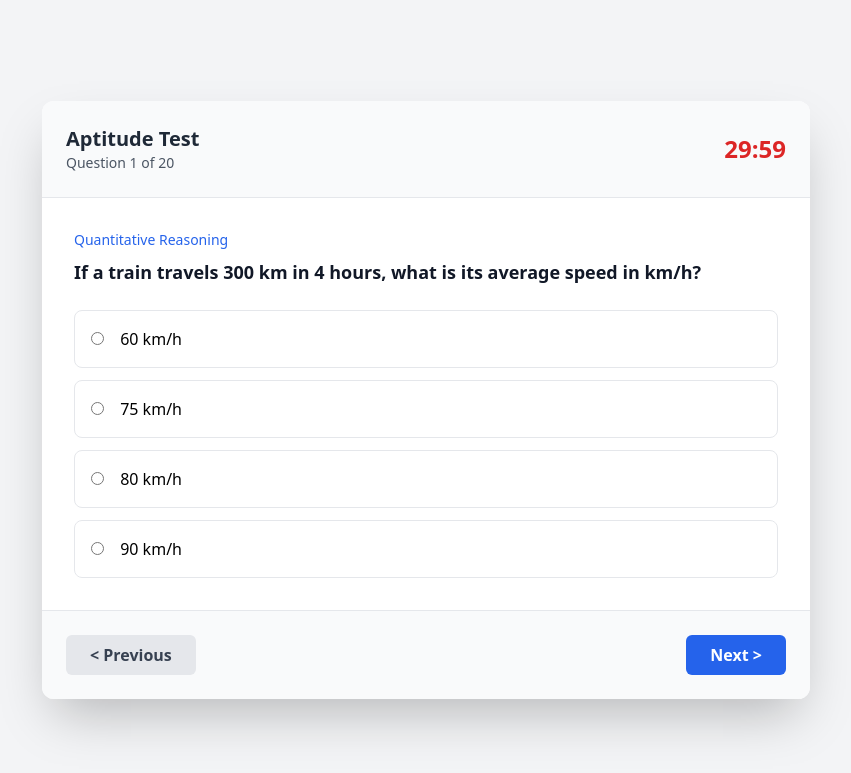
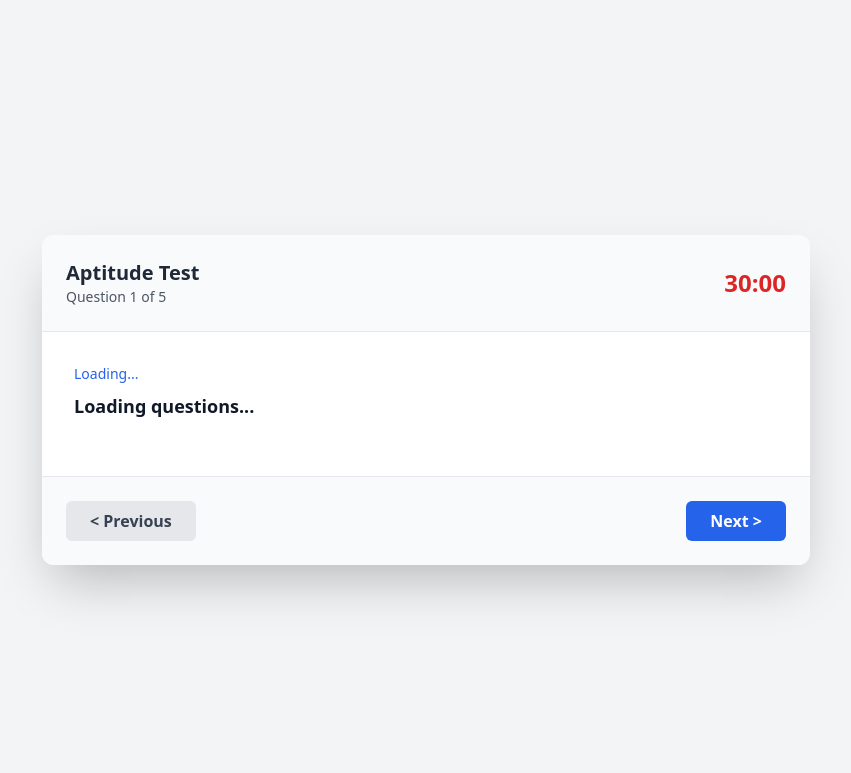
Before and after one commit to aashipandey513-stack/SKILLSYNC, a FastAPI app: template templates/aptitude_quiz.html in a window 1280 px wide. Shown: the top 773 px of the page, without its empty margins (214-1065 px from the left). Run offline with FastAPI, Linux system fonts and the light colour scheme; the template is opened without the code that fills it, so the values that code supplies are empty; some libraries are stand-ins or nearby versions.

Commit message:
Update templates/aptitude_quiz.html

```diff
--- a/templates/aptitude_quiz.html
+++ b/templates/aptitude_quiz.html
@@ -13,47 +13,30 @@
         <div class="p-6 bg-gray-50 border-b flex justify-between items-center">
             <div>
                 <h2 class="text-xl font-semibold text-gray-800">Aptitude Test</h2>
-                <p id="question-counter" class="text-sm text-gray-600">Question 1 of 20</p>
+                <p id="question-counter" class="text-sm text-gray-600">Question 1 of 5</p>
             </div>
             <div id="quiz-timer" class="text-2xl font-bold text-red-600">
-                29:59
+                30:00
             </div>
         </div>
 
         <div class="p-8">
             <div id="quiz-container">
-                <p id="question-category" class="text-sm font-medium text-blue-600 mb-2">Quantitative Reasoning</p>
+                <p id="question-category" class="text-sm font-medium text-blue-600 mb-2">Loading...</p>
                 <p id="question-text" class="text-lg font-semibold text-gray-900 mb-6">
-                    If a train travels 300 km in 4 hours, what is its average speed in km/h?
+                    Loading questions...
                 </p>
-
                 <div id="options-container" class="space-y-3">
-                    <label class="block w-full p-4 border rounded-lg hover:bg-gray-50 cursor-pointer">
-                        <input type="radio" name="option" class="mr-3">
-                        60 km/h
-                    </label>
-                    <label class="block w-full p-4 border rounded-lg hover:bg-gray-50 cursor-pointer">
-                        <input type="radio" name="option" class="mr-3">
-                        75 km/h
-                    </label>
-                    <label class="block w-full p-4 border rounded-lg hover:bg-gray-50 cursor-pointer">
-                        <input type="radio" name="option" class="mr-3">
-                        80 km/h
-                    </label>
-                    <label class="block w-full p-4 border rounded-lg hover:bg-gray-50 cursor-pointer">
-                        <input type="radio" name="option" class="mr-3">
-                        90 km/h
-                    </label>
-                </div>
+                    </div>
             </div>
 
-             <div id="loading-state" class="text-center p-16 hidden">
+            <div id="loading-state" class="text-center p-16 hidden">
                 <i class="fas fa-spinner fa-spin text-4xl text-blue-600"></i>
                 <p class="text-gray-600 mt-4">Submitting your test...</p>
             </div>
             <div id="end-state" class="text-center p-16 hidden">
                 <h3 class="text-2xl font-semibold">Test Completed!</h3>
-                <p class="text-gray-600 mt-2">Your score: <span id="quiz-score" class="font-bold text-xl">0/20</span></p>
+                <p class="text-gray-600 mt-2">Your score: <span id="quiz-score" class="font-bold text-xl">0/5</span></p>
                 <a href="/dashboard" class="mt-6 inline-block px-6 py-2 bg-blue-600 text-white rounded-md">Back to Dashboard</a>
             </div>
         </div>
```
